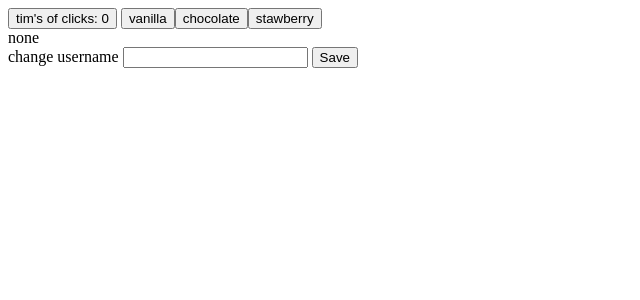
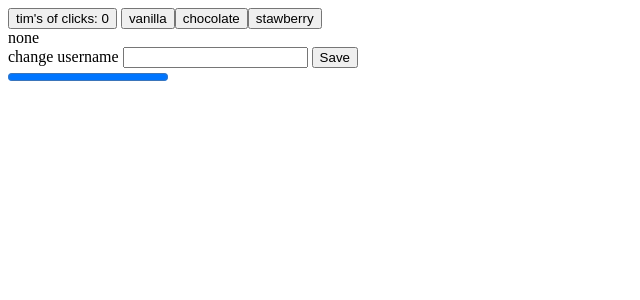
Before and after one commit to timdecillis/svelte-practice, a SvelteKit app: page / in a window 1280 px wide. Shown: the top 300 px of the page, without its empty margins (0-640 px from the left). Built offline with nearby package versions, Linux system fonts and the light colour scheme.

Commit message:
Changed page

```diff
--- a/src/routes/+page.svelte
+++ b/src/routes/+page.svelte
@@ -38,3 +38,5 @@
   <input id="username" type="text"/>
   <input type="submit" value="Save"/>
 </form>
+
+<progress value=1 />
```
